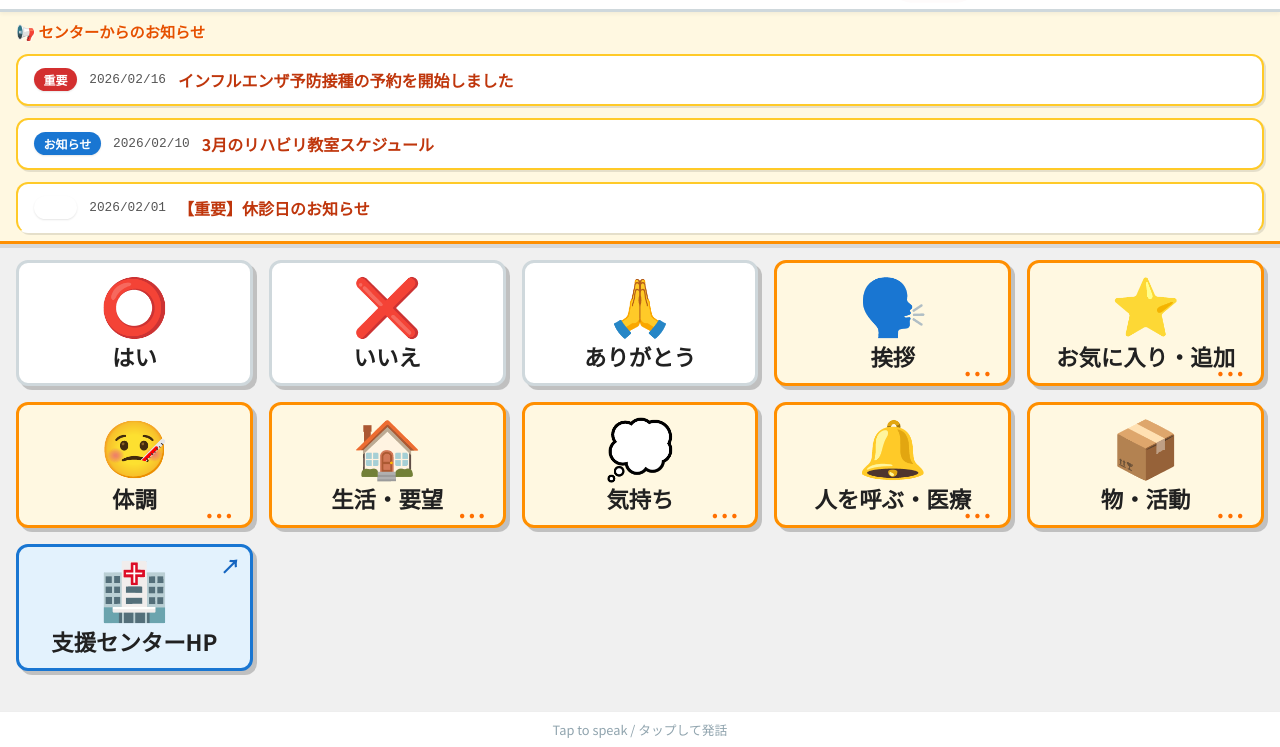
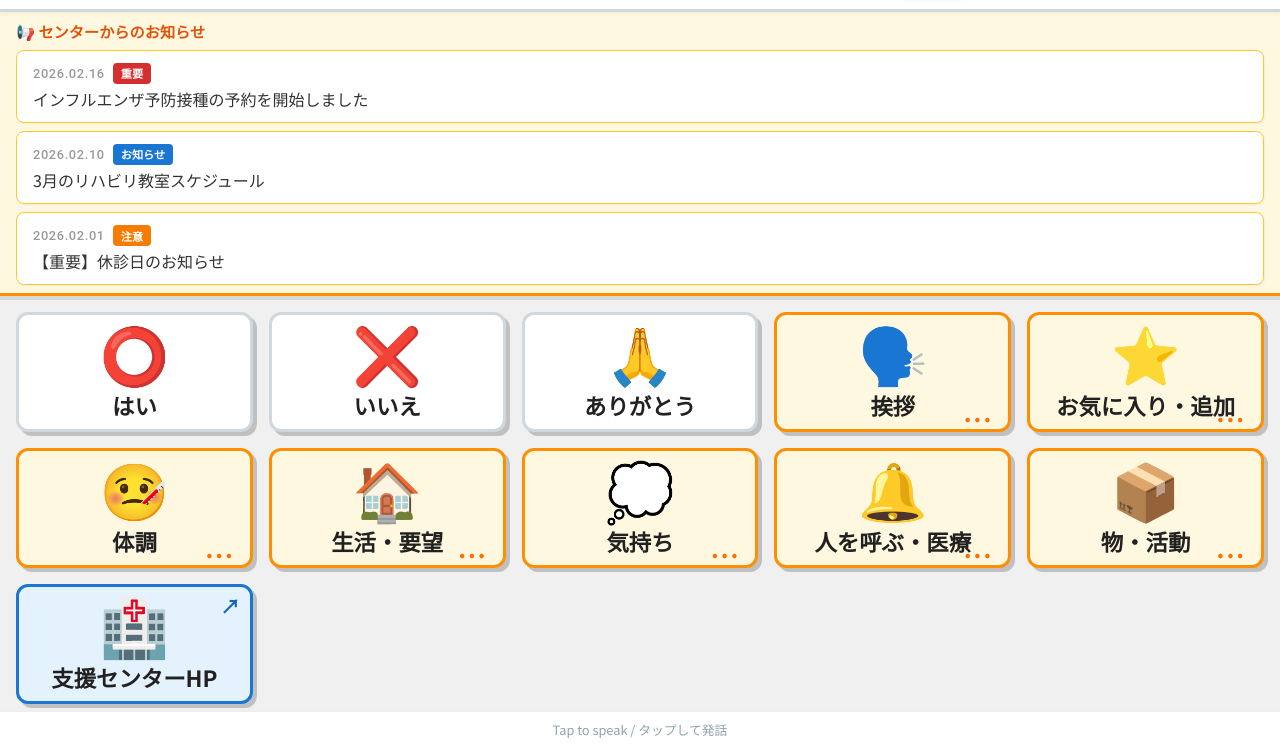
Before and after one commit to dotegg2024-arch/comboard-app, a plain HTML site: page index.html in a window 1280 px wide. Shown: the part 53-800 px from the top of the page. Drawn offline with Linux system fonts and the light colour scheme; no server answers.

Commit message:
ニュース表示修正

```diff
--- a/app.js
+++ b/app.js
@@ -493,27 +493,50 @@ function renderNews(news) {
         const div = document.createElement('div');
         div.className = 'news-item';
 
-        let catClass = 'cat-info';
-        if (item.category === 'important') catClass = 'cat-important';
-        if (item.category === 'alert') catClass = 'cat-alert';
+        // Category Logic
+        let catClass = 'cat-info'; // Default blue
+        let catLabel = item.category;
+
+        // Map known categories or use raw text
+        if (item.category === 'important' || item.category === '重要') {
+            catClass = 'cat-important';
+            catLabel = '重要';
+        } else if (item.category === 'alert' || item.category === '緊急' || item.category === '注意') {
+            catClass = 'cat-alert';
+            catLabel = item.category === 'alert' ? '注意' : item.category;
+        } else if (item.category === 'info' || item.category === 'お知らせ') {
+            catClass = 'cat-info';
+            catLabel = 'お知らせ';
+        } else {
+            // Unknown category - use default style but keep text
+            catClass = 'cat-gray';
+        }
+
+        // Date Logic (Simple YYYY.MM.DD)
+        let dateStr = item.date;
+        try {
+            const d = new Date(item.date);
+            if (!isNaN(d.getTime())) {
+                const y = d.getFullYear();
+                const m = (d.getMonth() + 1).toString().padStart(2, '0');
+                const day = d.getDate().toString().padStart(2, '0');
+                dateStr = `${y}.${m}.${day}`;
+            }
+        } catch (e) {
+            console.log('Date parse error', e);
+        }
 
         div.innerHTML = `
-            <span class="news-category ${catClass}">${mapCategory(item.category)}</span>
-            <span class="news-date">${item.date}</span>
-            <a href="${item.url}" class="news-title">${item.title}</a>
+            <div class="news-meta">
+                <span class="news-date">${dateStr}</span>
+                <span class="news-category ${catClass}">${catLabel}</span>
+            </div>
+            <a href="${item.url}" class="news-title" target="_blank">${item.title}</a>
         `;
         newsTicker.appendChild(div);
     });
 }
-
-function mapCategory(cat) {
-    switch (cat) {
-        case 'important': return '重要';
-        case 'info': return 'お知らせ';
-        case 'alert': return '注意';
-        default: return 'その他';
-    }
-}
+// mapCategory function removed as logic is now inline or handled above
 
 // --- Speech & Board Logic ---
 function loadVoices() {
--- a/style.css
+++ b/style.css
@@ -703,52 +703,79 @@ textarea:focus {
     text-shadow: 1px 1px 0px rgba(255, 255, 255, 0.5);
 }
 
+/* News Item Layout */
 .news-item {
     background-color: #FFFFFF;
     padding: 0.75rem 1rem;
-    border-radius: 12px;
-    margin-top: 0.75rem;
-    border: 2px solid #FFCA28;
-    /* Amber border */
+    border-radius: 8px;
+    /* Slightly less rounded */
+    margin-top: 0.5rem;
+    border: 1px solid #FFCA28;
+    /* Thinner border */
     display: flex;
-    flex-wrap: wrap;
-    align-items: center;
-    gap: 0.75rem;
-    box-shadow: 2px 2px 0px rgba(0, 0, 0, 0.1);
+    flex-direction: column;
+    /* Stack vertically for mobile */
+    gap: 0.25rem;
+    box-shadow: 1px 1px 2px rgba(0, 0, 0, 0.05);
+    /* Softer shadow */
 }
 
-.news-item:last-child {
-    border-bottom: 1px solid rgba(255, 255, 255, 0.8);
-    /* Maintain consistent border */
+.news-meta {
+    display: flex;
+    align-items: center;
+    gap: 0.5rem;
 }
 
 .news-date {
     font-size: 0.8rem;
-    color: #555;
-    font-family: monospace;
-    white-space: nowrap;
+    color: #999;
+    /* Light gray for subtlety */
+    font-family: 'Roboto', sans-serif;
+    /* Clean font for numbers */
+    letter-spacing: 0.05em;
 }
 
 .news-title {
-    color: #BF360C;
-    font-weight: 600;
+    color: #333;
+    font-weight: 500;
     text-decoration: none;
+    font-size: 1rem;
+    line-height: 1.4;
+    display: block;
 }
 
 .news-title:hover {
     text-decoration: underline;
-    color: #E65100;
+    color: var(--primary-color);
 }
 
 .news-category {
-    padding: 0.2rem 0.6rem;
-    border-radius: 12px;
-    font-size: 0.75rem;
-    box-shadow: 0 1px 2px rgba(0, 0, 0, 0.1);
+    padding: 0.15rem 0.5rem;
+    border-radius: 4px;
+    font-size: 0.7rem;
     color: white;
     font-weight: bold;
     white-space: nowrap;
 }
+
+/* Category Colors */
+.cat-important {
+    background-color: #D32F2F;
+}
+
+.cat-info {
+    background-color: #1976D2;
+}
+
+.cat-alert {
+    background-color: #F57C00;
+}
+
+.cat-gray {
+    background-color: #757575;
+}
+
+/* Fallback */
 
 .cat-important {
     background-color: #D32F2F;
```
